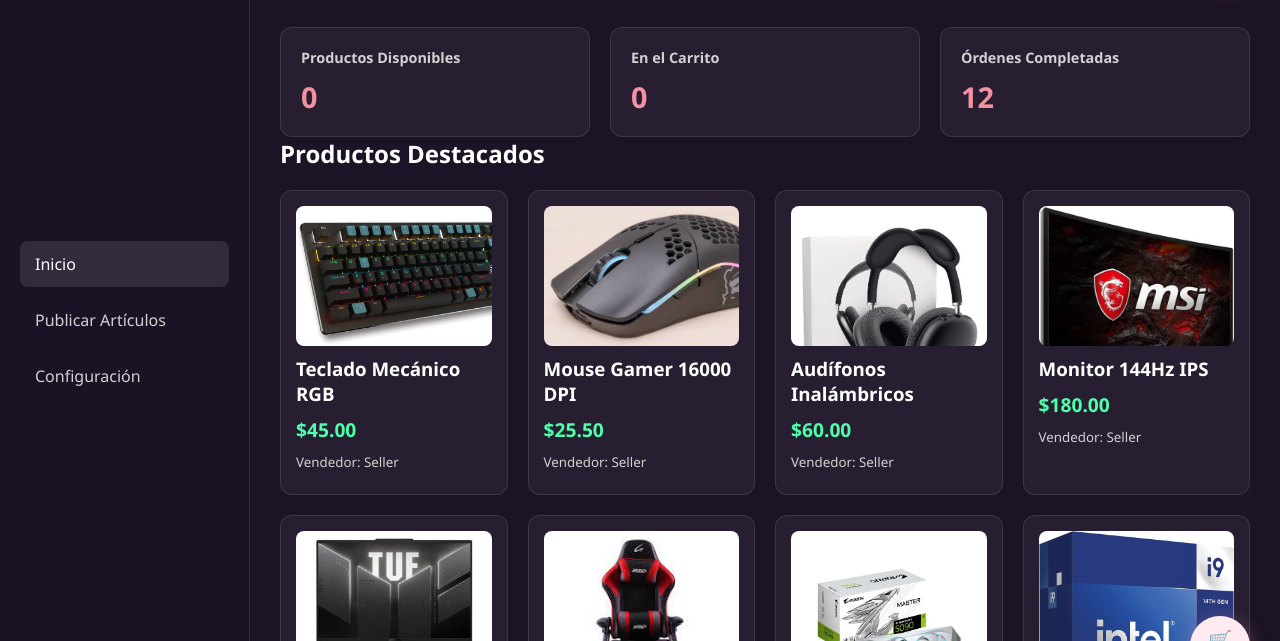
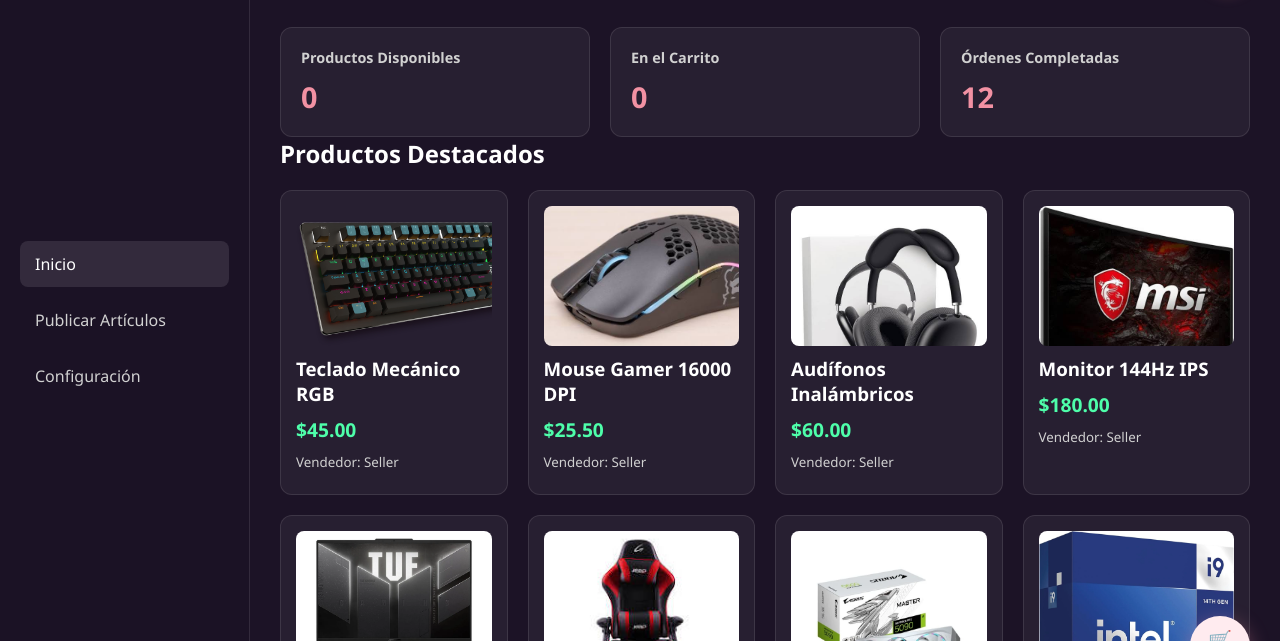
Before and after one commit to KeiDongas/Proyecto-FASE-II-31866949-Paola-Maestre-32263929-Andriu-Huise-C2P, a plain HTML site: page dashboard.html in a window 1280 px wide. Shown: the part 94-735 px from the top of the page. Drawn offline with Linux system fonts and the light colour scheme; sample sign-in values are in the browser's storage.

Commit message:
Update dashboard.css PRUEBA

```diff
--- a/css/dashboard.css
+++ b/css/dashboard.css
@@ -163,7 +163,7 @@ body {
 
 .product-image {
     height: 140px;
-    background-color: rgb(255, 255, 255);
+    /*background-color: rgb(255, 255, 255);*/
     border-radius: 8px;
     background-image: url('../assets/products/teclado.jpg');
 
```
